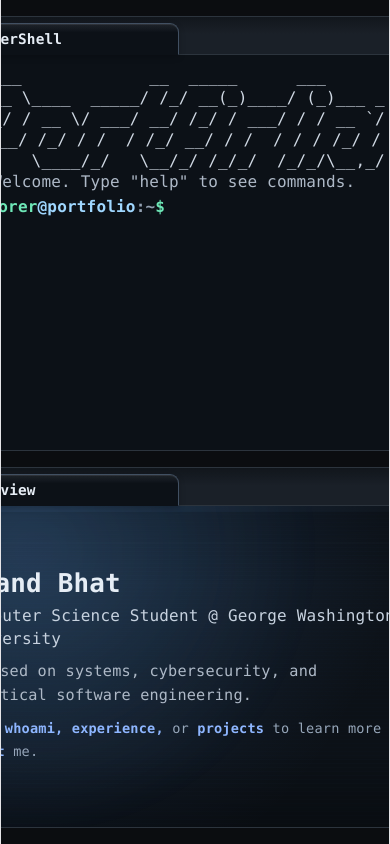
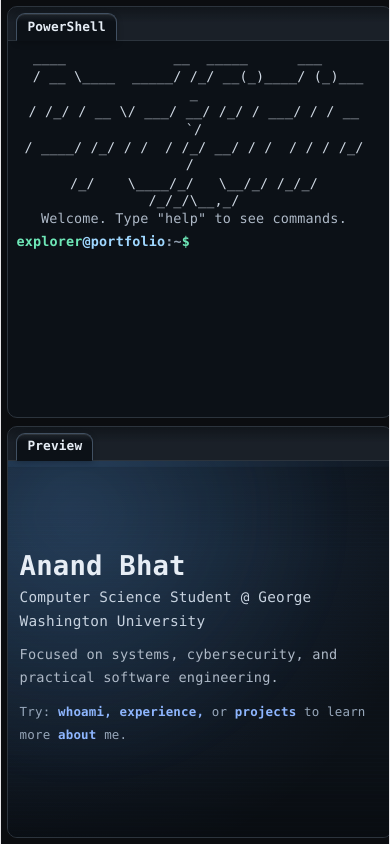
Before and after one commit to AnandB18/Porfolio, a React app: page / in a window 390 px wide. Built offline with nearby package versions, Linux system fonts and the light colour scheme; the HTML template or start-up script is replaced by a standard one.

Commit message:
refactor(preview): made sure that the web app worked on any dimension

```diff
--- a/src/styles/layout.css
+++ b/src/styles/layout.css
@@ -1,21 +1,39 @@
 .app-shell {
   height: 100vh;
+  height: 100dvh;
+  min-height: 100vh;
+  min-height: 100dvh;
   display: grid;
-  grid-template-columns: 1fr 1fr;
-  gap: var(--space-4);
-  padding: var(--space-4);
-}
-
-.panel {
-  min-height: 0;
+  grid-template-columns: minmax(0, 1.00fr) minmax(0, 1.00fr);
+  gap: clamp(0.7rem, 1.4vw, var(--space-4));
+  padding: clamp(0.55rem, 1.5vw, var(--space-4));
 }
 
 .window-panel {
   min-height: 0;
 }
 
+@media (max-width: 1200px) {
+  .app-shell {
+    grid-template-columns: 1fr 1fr;
+    gap: clamp(0.6rem, 1.2vw, 0.9rem);
+    padding: clamp(0.5rem, 1.2vw, 0.8rem);
+  }
+}
+
 @media (max-width: 900px) {
   .app-shell {
     grid-template-columns: 1fr;
+    grid-template-rows: minmax(0, 1fr) minmax(0, 1fr);
+    gap: 0.58rem;
+    padding: 0.5rem;
   }
 }
+
+@media (max-width: 480px) {
+  .app-shell {
+    grid-template-rows: minmax(0, 1fr) minmax(0, 1fr);
+    gap: 0.45rem;
+    padding: 0.4rem;
+  }
+}
--- a/src/styles/preview.css
+++ b/src/styles/preview.css
@@ -49,11 +49,6 @@
   transition: opacity 240ms ease, transform 260ms ease, filter 260ms ease;
   animation: preview-glow-drift 8s ease-in-out infinite alternate, preview-glow-breathe 3.6s ease-in-out infinite;
 }
-
-/* .preview-output-whoami,
-.preview-output-about {
-  overflow-y: auto;
-} */
 
 .preview-effect-pulse.preview-output::after {
   opacity: 0.95;
@@ -142,7 +137,7 @@
   align-content: start;
   align-items: stretch;
   min-height: 100%;
-  padding: 1.2rem;
+  padding: clamp(0.82rem, 2vw, 1.2rem);
   overflow: hidden;
 }
 
@@ -153,7 +148,7 @@
   flex-direction: column;
   gap: 0.8rem;
   height: 100%;
-  padding: 1.2rem;
+  padding: clamp(0.82rem, 2vw, 1.2rem);
   overflow-y: auto;
   overflow-x: hidden;
 }
@@ -277,7 +272,7 @@
   display: grid;
   place-items: center;
   min-height: 100%;
-  padding: 1.2rem;
+  padding: clamp(0.82rem, 2vw, 1.2rem);
   overflow: hidden;
 }
 
@@ -340,7 +335,7 @@
   flex-direction: column;
   gap: 0.85rem;
   height: 100%;
-  padding: 1.2rem;
+  padding: clamp(0.82rem, 2vw, 1.2rem);
   overflow-y: auto;
   overflow-x: hidden;
 }
@@ -848,12 +843,31 @@
 }
 
 @media (max-width: 900px) {
+  .preview-panel .window-shell {
+    min-height: min(300px, 48dvh);
+  }
+
+  .preview-output {
+    overflow-y: auto;
+    overflow-x: hidden;
+  }
+
+  .preview-about {
+    overflow-y: auto;
+    overflow-x: hidden;
+  }
+
   .preview-about-top {
     grid-template-columns: 1fr;
+    gap: 0.9rem;
   }
 
   .preview-currently-grid {
     grid-template-columns: 1fr;
+  }
+
+  .preview-currently-card {
+    padding: 0.38rem 0.64rem 0.5rem;
   }
 
   .preview-currently-featured-subtitle {
@@ -864,3 +878,104 @@
     grid-template-columns: 1fr;
   }
 }
+
+@media (max-width: 768px) {
+  .preview-panel .window-shell {
+    min-height: min(280px, 48dvh);
+  }
+
+  .preview-default {
+    padding: 0.85rem;
+  }
+
+  .preview-name {
+    font-size: clamp(1.4rem, 7vw, 2.2rem);
+  }
+
+  .preview-role {
+    font-size: 0.9rem;
+  }
+
+  .preview-tagline {
+    font-size: 0.85rem;
+  }
+
+  .preview-about-title,
+  .preview-projects-title,
+  .preview-experience-title {
+    font-size: clamp(1.2rem, 5.2vw, 1.7rem);
+  }
+
+  .preview-about-text p {
+    font-size: 0.88rem;
+    line-height: 1.38;
+  }
+
+  .preview-currently-card:not(.preview-currently-card-featured) {
+    display: grid;
+    grid-template-columns: minmax(0, 1fr);
+    row-gap: 0;
+  }
+
+  .preview-currently-card:not(.preview-currently-card-featured) .preview-currently-label {
+    position: static;
+    top: auto;
+    left: auto;
+    right: auto;
+    margin: 0 0 0.26rem;
+  }
+
+  .preview-currently-card:not(.preview-currently-card-featured) .preview-currently-top {
+    position: static;
+    top: auto;
+    left: auto;
+    right: auto;
+    min-height: 52px;
+    height: auto;
+  }
+
+  .preview-currently-card:not(.preview-currently-card-featured) .preview-currently-description {
+    margin: 0.44rem 0 0;
+  }
+
+  .preview-currently-image {
+    width: 44px;
+    height: 52px;
+  }
+}
+
+@media (max-width: 480px) {
+  .preview-panel .window-shell {
+    min-height: min(250px, 48dvh);
+  }
+
+  .preview-default {
+    padding: 0.7rem;
+  }
+
+  .preview-commands {
+    font-size: 0.78rem;
+  }
+
+  .preview-currently-title {
+    margin: 0 0 0.48rem;
+    font-size: 0.76rem;
+  }
+
+  .preview-currently-card {
+    padding: 0.34rem 0.54rem 0.46rem;
+  }
+
+  .preview-currently-item-title {
+    font-size: 0.82rem;
+  }
+
+  .preview-currently-subtitle {
+    font-size: 0.66rem;
+  }
+
+  .preview-currently-card:not(.preview-currently-card-featured) .preview-currently-description,
+  .preview-currently-card-featured .preview-currently-description {
+    font-size: 0.58rem;
+  }
+}
--- a/src/styles/terminal.css
+++ b/src/styles/terminal.css
@@ -15,7 +15,7 @@
   height: 100%;
   overflow-y: auto;
   overflow-x: hidden;
-  padding-right: 2px;
+  padding-right: 0.15rem;
   scrollbar-gutter: stable;
   scrollbar-width: thin;
   scrollbar-color: var(--color-terminal-scrollbar-thumb) var(--color-terminal-scrollbar-track);
@@ -128,6 +128,50 @@
 
 @media (max-width: 900px) {
   .terminal-panel .window-shell {
-    min-height: 340px;
+    min-height: min(340px, 52dvh);
+  }
+
+  .terminal-body {
+    padding: 10px;
+  }
+
+  .terminal-output {
+    font-size: 0.92rem;
   }
 }
+
+@media (max-width: 768px) {
+  .terminal-panel .window-shell {
+    min-height: min(300px, 52dvh);
+  }
+
+  .terminal-output {
+    font-size: 0.88rem;
+  }
+
+  .terminal-output p {
+    line-height: 1.28;
+  }
+}
+
+@media (max-width: 480px) {
+  .terminal-panel .window-shell {
+    min-height: min(250px, 52dvh);
+  }
+
+  .terminal-body {
+    padding: 8px;
+  }
+
+  .terminal-output {
+    font-size: 0.84rem;
+  }
+
+  .terminal-transcript-prompt {
+    margin-right: 0.08rem;
+  }
+
+  .terminal-prompt-symbol {
+    margin-right: 0.32rem;
+  }
+}
--- a/src/styles/window.css
+++ b/src/styles/window.css
@@ -82,3 +82,35 @@
   flex-direction: column;
   min-height: 0;
 }
+
+@media (max-width: 900px) {
+  .window-titlebar {
+    height: 36px;
+    flex-basis: 36px;
+    padding: 0 10px;
+  }
+
+  .window-tab {
+    height: 30px;
+    min-width: 160px;
+    max-width: min(240px, 82%);
+    font-size: 0.84rem;
+    padding: 0 11px;
+  }
+}
+
+@media (max-width: 480px) {
+  .window-titlebar {
+    height: 34px;
+    flex-basis: 34px;
+    padding: 0 8px;
+  }
+
+  .window-tab {
+    height: 28px;
+    min-width: 0;
+    max-width: 100%;
+    font-size: 0.8rem;
+    padding: 0 10px;
+  }
+}
```
